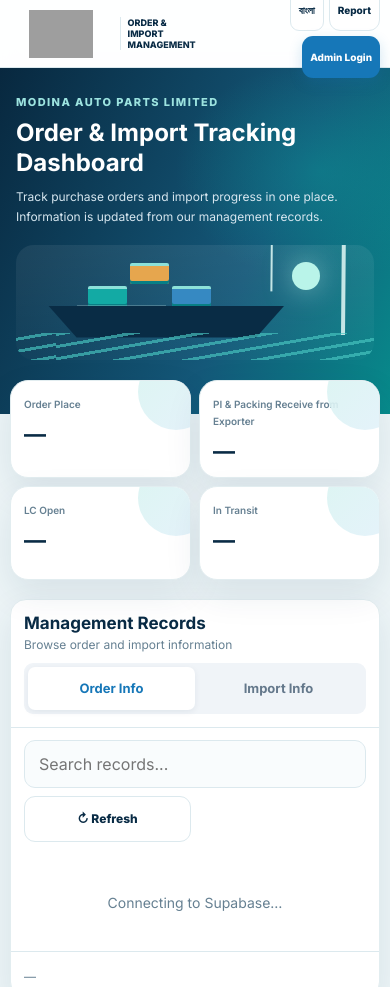
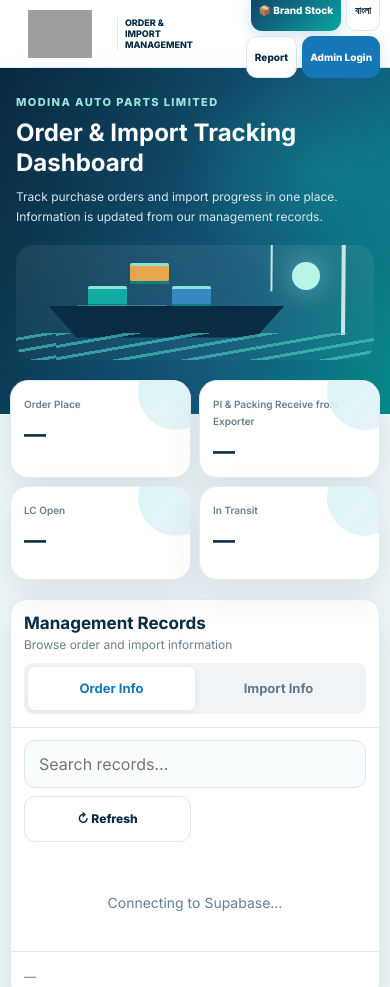
Before and after one commit to maplOfficial/purchase-import, a plain HTML site: page index.html in a window 390 px wide. Shown: the top 987 px of the page. Drawn offline with Linux system fonts and the light colour scheme; grey boxes are pictures that could not be loaded; a script that the page names is missing.

Commit message:
Update index.html

```diff
--- a/index.html
+++ b/index.html
@@ -54,10 +54,50 @@ main{max-width:1400px;margin:-34px auto 0;padding:0 clamp(12px,3vw,38px) 40px;po
 @media(prefers-reduced-motion:reduce){.harbor *{animation:none!important}}
 
 @media(max-width:800px){.stats{grid-template-columns:repeat(2,1fr)}.brand img{width:135px}.mark{display:none}}@media(max-width:540px){.top{height:62px;padding:0 10px}.brand{gap:7px}.brand img{width:105px}.brand span{font-size:9px;padding-left:7px}.actions{gap:5px}.actions .btn{font-size:10px;padding:8px}.lang{font-size:10px;padding:8px}.hero{padding:27px 16px 54px}.hero h1{font-size:24px}.hero p{font-size:12px}main{padding:0 10px 30px}.stats{gap:8px}.stat{padding:13px}.stat strong{font-size:22px}.stat label{font-size:10px}.panel-head{padding:13px}.tabs{width:100%}.tab{flex:1;padding:9px 6px}.grid{grid-template-columns:1fr}.field.full{grid-column:auto}.modalbody{padding:15px}}
+
+.stock-link {
+    background: linear-gradient(135deg, #123b68, #08a6a0);
+    color: #ffffff;
+    text-decoration: none;
+    display: inline-flex;
+    align-items: center;
+    justify-content: center;
+    gap: 6px;
+    white-space: nowrap;
+    box-shadow: 0 5px 14px #1677b833;
+}
+
+.stock-link:hover {
+    transform: translateY(-2px);
+    box-shadow: 0 7px 18px #1677b844;
+}
+
+@media(max-width:540px) {
+    .stock-link {
+        font-size: 10px;
+        padding: 8px;
+    }
+}
 </style>
 </head>
 <body>
-<header class="top"><div class="brand"><img src="https://modinaautopartsltd.com/_next/static/media/logo.40df2f61.svg" alt="Modina Auto Parts Ltd"><span>ORDER & IMPORT<br>MANAGEMENT</span></div><div class="actions"><span id="adminBadge" class="admin hide">ADMIN</span><button class="lang" id="langBtn" onclick="toggleLang()">বাংলা</button><button class="btn outline" id="reportBtn" onclick="openReport()" data-en="Report" data-bn="রিপোর্ট">Report</button><button class="btn primary" id="loginBtn" onclick="openLogin()">Admin Login</button><button class="btn light hide" id="logoutBtn" onclick="logout()">Logout</button></div></header>
+<header class="top"><div class="brand"><img src="https://modinaautopartsltd.com/_next/static/media/logo.40df2f61.svg" alt="Modina Auto Parts Ltd"><span>ORDER & IMPORT<br>MANAGEMENT</span></div>
+<div class="actions">
+    <span id="adminBadge" class="admin hide">ADMIN</span>
+
+    <a href="brand-stock.html" class="btn stock-link">
+        📦 Brand Stock
+    </a>
+
+    <button class="lang" id="langBtn" onclick="toggleLang()">বাংলা</button>
+
+    <button class="btn outline" id="reportBtn" onclick="openReport()" data-en="Report" data-bn="রিপোর্ট">Report</button>
+
+    <button class="btn primary" id="loginBtn" onclick="openLogin()">Admin Login</button>
+
+    <button class="btn light hide" id="logoutBtn" onclick="logout()">Logout</button>
+</div>
+</header>
 <section class="hero"><div class="hero-in"><div><div class="eyebrow">MODINA AUTO PARTS LIMITED</div><h1 data-en="Order & Import Tracking Dashboard" data-bn="অর্ডার ও আমদানি ব্যবস্থাপনা ড্যাশবোর্ড">Order & Import Tracking Dashboard</h1><p data-en="Track purchase orders and import progress in one place. Information is updated from our management records." data-bn="এক জায়গা থেকে Purchase Order এবং Import-এর অগ্রগতি দেখুন। ম্যানেজমেন্ট রেকর্ড থেকে তথ্য আপডেট হয়।">Track purchase orders and import progress in one place. Information is updated from our management records.</p></div><div class="harbor" aria-label="Animated container ship and port crane"><span class="sun"></span><div class="crane"></div><div class="containers"><i></i><i></i><i></i></div><div class="ship"></div><div class="water"></div></div></div></section>
 <main><section class="stats"><div class="stat"><label>Order Place</label><strong id="sOrderPlace">—</strong></div><div class="stat"><label>PI &amp; Packing Receive from Exporter</label><strong id="sPI">—</strong></div><div class="stat"><label>LC Open</label><strong id="sLC">—</strong></div><div class="stat"><label>In Transit</label><strong id="sTransit">—</strong></div></section>
 <section class="panel"><div class="panel-head"><div><h2>Management Records</h2><div class="sub">Browse order and import information</div></div><div class="tabs"><button class="tab active" data-tab="orders" onclick="switchTab('orders')">Order Info</button><button class="tab" data-tab="imports" onclick="switchTab('imports')">Import Info</button></div></div><div class="panel-head" style="border-bottom:0;padding-top:12px;padding-bottom:12px"><div class="tools"><input class="search" id="search" type="search" placeholder="Search records..." oninput="renderTable()"><button class="btn primary hide" id="addBtn" onclick="openRecord()">＋ Add Record</button><button class="btn outline small" onclick="refresh()">↻ Refresh</button></div></div><div class="tablewrap" id="tableArea"><div class="empty">Connecting to Supabase…</div></div><div class="panel-head" style="border-top:1px solid var(--line);border-bottom:0"><span class="sub" id="count">—</span><span class="sub" id="updated"></span></div></section>
```
